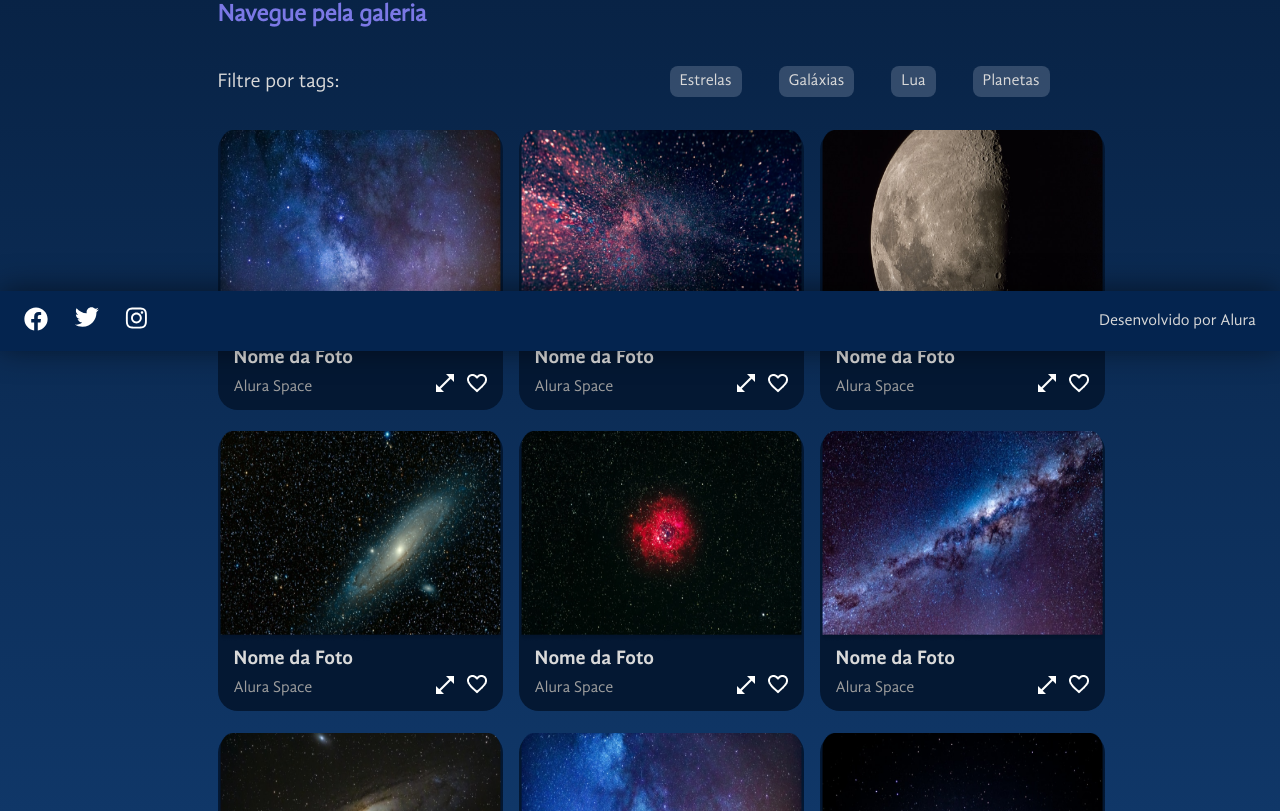
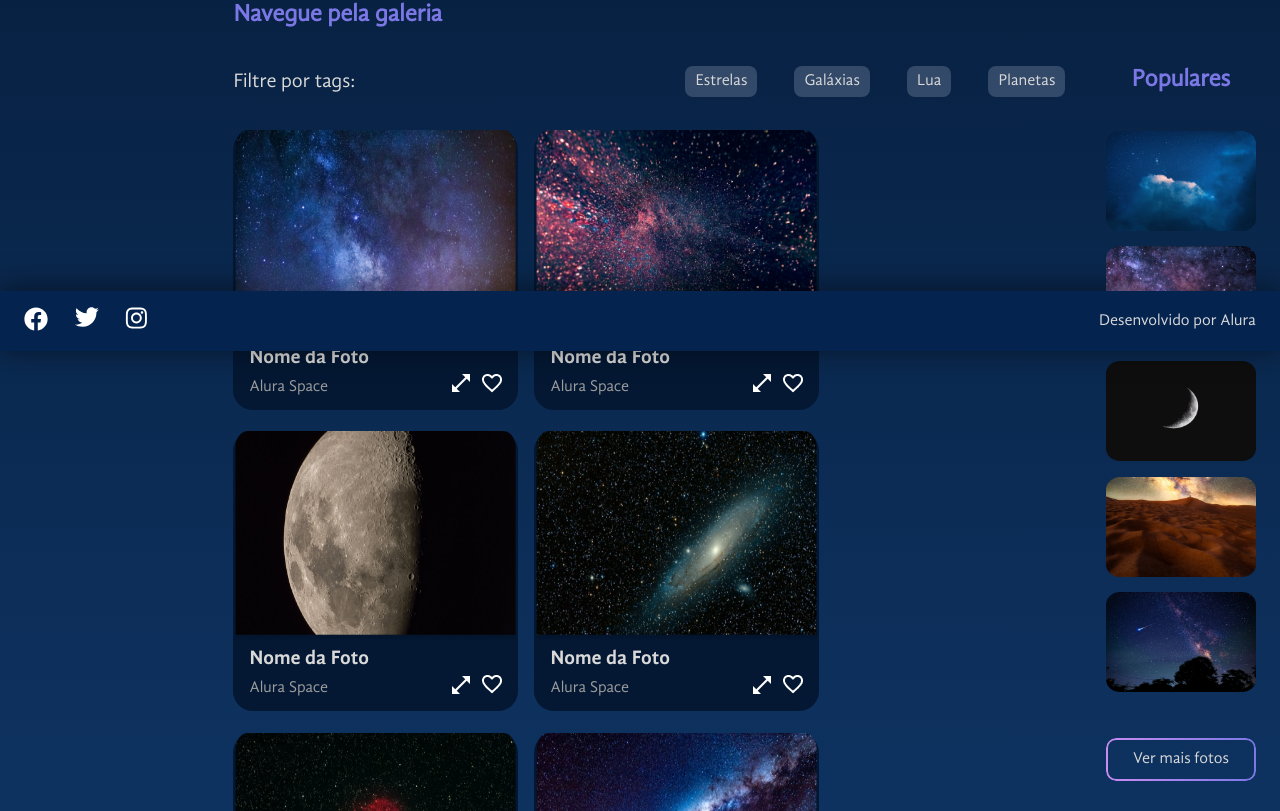
Before and after one commit to FranklinNeto/alura-space, a React (Create React App) app: page / in a window 1280 px wide. Shown: the part 449-1260 px from the top of the page. Built offline with nearby package versions, Linux system fonts and the light colour scheme.

Commit message:
refactor: add jsconfig.json for absolute path to import components

```diff
--- /dev/null
+++ b/src/components/Populares/Populares.module.scss
@@ -0,0 +1,68 @@
+@import "../../styles/variaveis";
+
+.populares {
+  display: flex;
+  flex-direction: column;
+  justify-content: flex-start;
+  align-items: center;
+  height: 800px;
+  color: $roxo;
+  font-family: $fonte-normal;
+  font-size: 16px;
+
+  h2 {
+    margin-top: 5.3rem;
+  }
+
+  &__imagens {
+    display: flex;
+    flex-direction: column;
+    justify-content: space-between;
+    height: 77%;
+    padding: 0;
+    list-style: none;
+
+    img {
+      width: 150px;
+      height: 100px;
+    }
+  }
+
+  button {
+    margin-top: 1.5rem;
+    background: transparent;
+    border: none;
+    color: $cor-do-texto;
+    font-family: $fonte-normal;
+    font-size: 16px;
+    width: 100%;
+    padding: 12px 16px;
+    position: relative;
+    z-index: 0;
+    cursor: pointer;
+
+    &:hover {
+      border-radius: 10px;
+      background: linear-gradient(to right, $rosa, $roxo) border-box;
+      color: $azul-escuro;
+      transition: 0.1s;
+    }
+
+    &::before {
+      content: "";
+      position: absolute;
+      inset: 0;
+      border-radius: 10px;
+      z-index: -1;
+      border: 2px solid transparent;
+      background: linear-gradient(to right, $rosa, $azul-claro) border-box;
+      -webkit-mask: linear-gradient(#fff 0 0) padding-box,
+        linear-gradient(#fff 0 0);
+      -webkit-mask-composite: xor;
+      mask-composite: exclude;
+      background: linear-gradient(to right, $rosa, $roxo) border-box;
+      color: $azul-escuro;
+      transition: 0.1s;
+    }
+  }
+}
--- /dev/null
+++ b/src/components/Populares/fotos-populares.json
@@ -0,0 +1,27 @@
+[
+  {
+    "path": "./imagens/populares/foto-1.png",
+    "alt": "galáxia",
+    "id": 1
+  },
+  {
+    "path": "./imagens/populares/foto-2.png",
+    "alt": "lua",
+    "id": 2
+  },
+  {
+    "path": "./imagens/populares/foto-3.png",
+    "alt": "terra",
+    "id": 3
+  },
+  {
+    "path": "./imagens/populares/foto-4.png",
+    "alt": "nuvem",
+    "id": 4
+  },
+  {
+    "path": "./imagens/populares/foto-5.png",
+    "alt": "meteoro",
+    "id": 5
+  }
+]
--- /dev/null
+++ b/src/components/Populares/index.jsx
@@ -0,0 +1,22 @@
+import fotosPopulares from "./fotos-populares.json";
+import styles from "./Populares.module.scss";
+
+function Populares() {
+  return (
+    <aside className={styles.populares}>
+      <h2>Populares</h2>
+      <ul className={styles.populares__imagens}>
+        {fotosPopulares.map((fotoPopular) => {
+          return (
+            <li key={fotoPopular.id}>
+              <img src={fotoPopular.path} alt={fotoPopular.alt} />
+            </li>
+          );
+        })}
+      </ul>
+      <button>Ver mais fotos</button>
+    </aside>
+  );
+}
+
+export default Populares;
--- a/src/pages/PaginaInicial/index.jsx
+++ b/src/pages/PaginaInicial/index.jsx
@@ -1,9 +1,10 @@
 import styles from "./PaginaInicial.module.scss";
-import Cabecalho from "../../components/Cabecalho";
-import Menu from "../../components/Menu";
-import Banner from "../../components/Banner";
-import Rodape from "../../components/Rodape";
-import Galeria from "../../components/Galeria";
+import Cabecalho from "components/Cabecalho";
+import Menu from "components/Menu";
+import Banner from "components/Banner";
+import Rodape from "components/Rodape";
+import Galeria from "components/Galeria";
+import Populares from "components/Populares";
 
 const PaginaInicial = () => {
   return (
@@ -14,10 +15,12 @@
           <Menu />
           <Banner />
         </section>
+        <div className={styles.galeria}>
+          <Galeria />
+          <Populares />
+        </div>
       </main>
-      <div className={styles.galeria}>
-        <Galeria />
-      </div>
+
       <Rodape />
     </>
   );
```
Also changed, not shown: jsconfig.json (added, +14 -0 lines), src/components/Populares/Populares.modules.css (added, +59 -0 lines), 1 other file (tests, documents, lock files or other folders).
